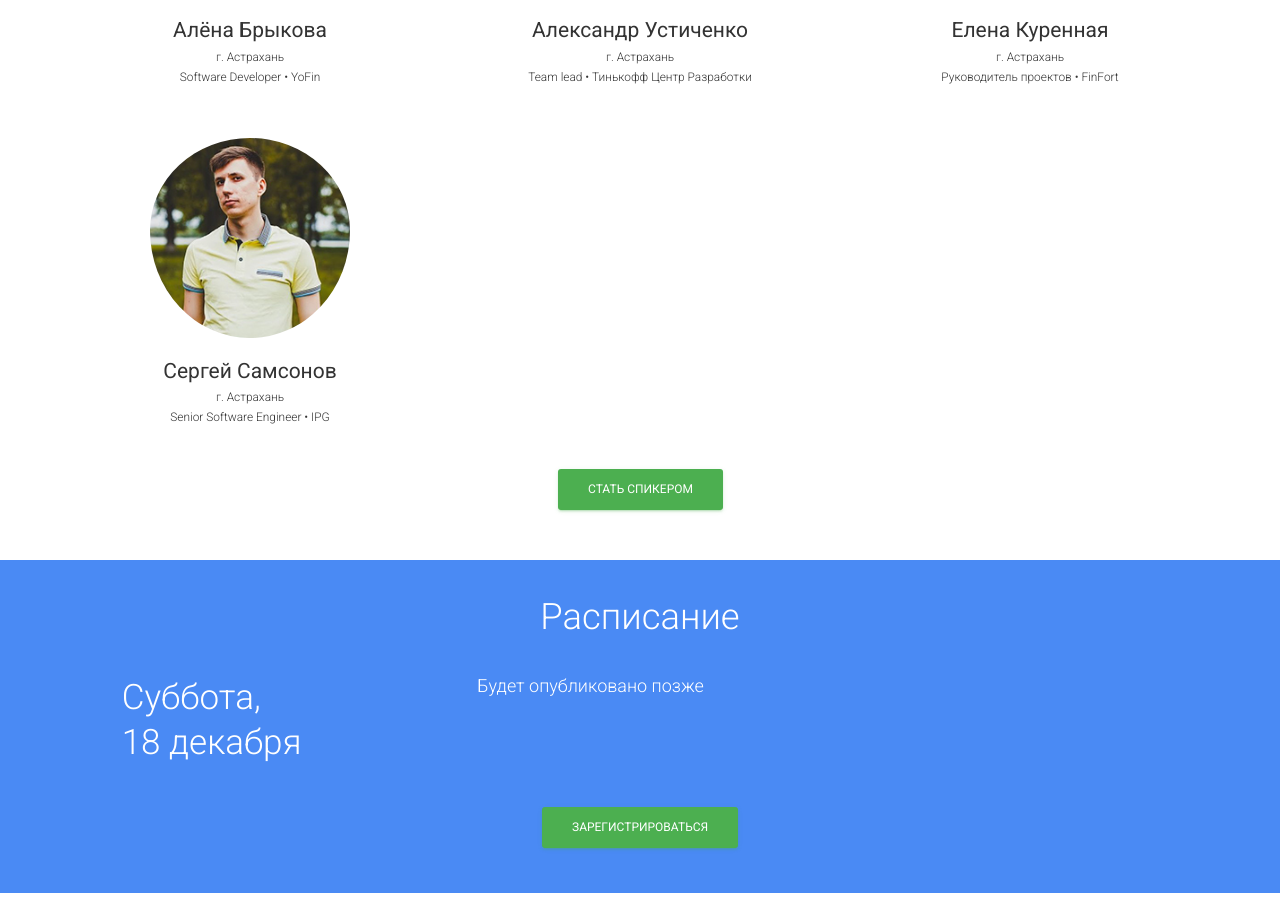
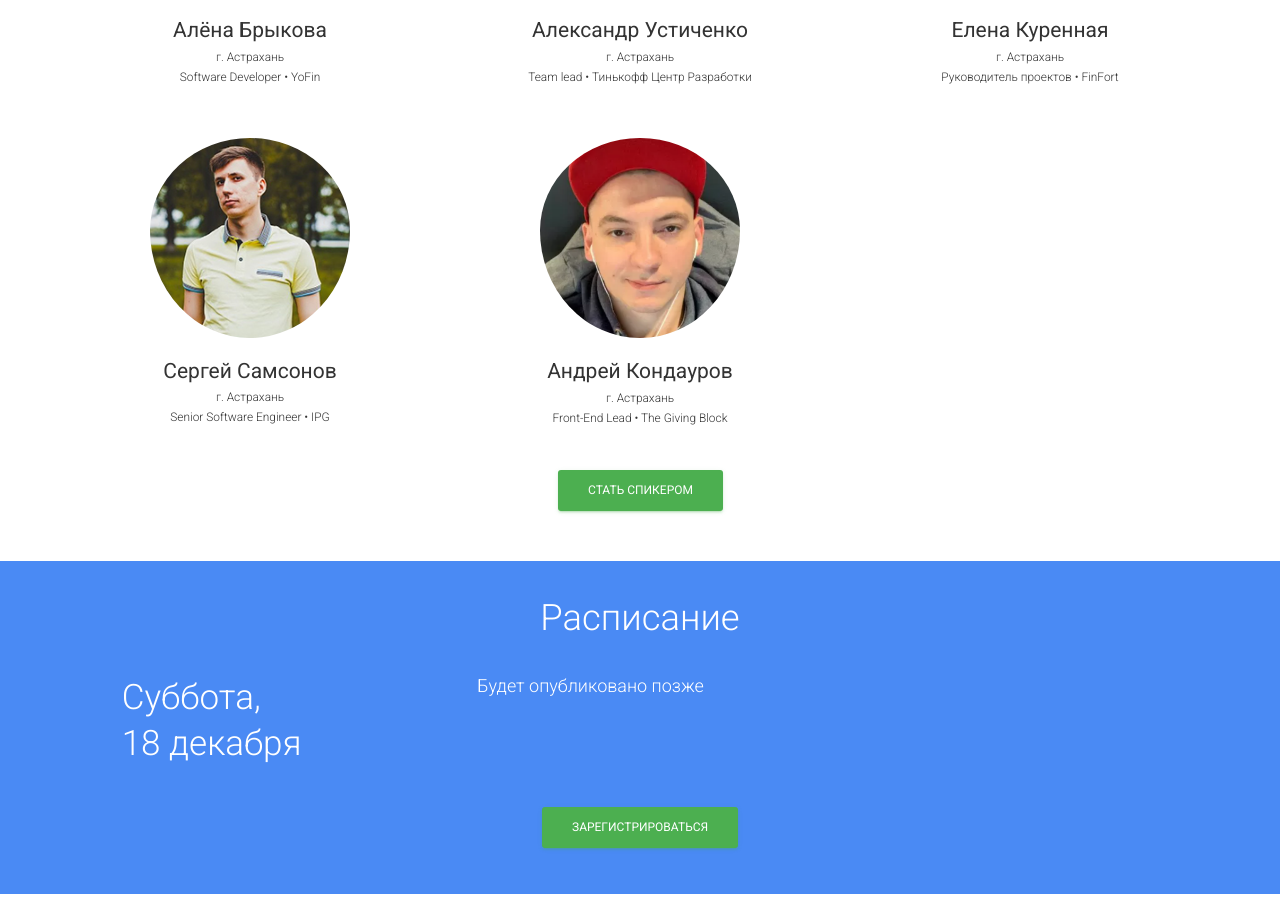
Before and after one commit to Armanitos94/devfest2021, a plain HTML site: page index.html in a window 1280 px wide. Shown: the part 2470-3386 px from the top of the page. Drawn offline with Linux system fonts and the light colour scheme.

Commit message:
Update index.html

```diff
--- a/index.html
+++ b/index.html
@@ -247,6 +247,17 @@
 								</div>
 							</div>
 						</div>
+
+						<div class="col-md-4">
+					    	<div class="thumbnail thumbnail-mod">
+					      		<img src="assets/img/speakers/kondaurov.png" class="img-circle cmd-img">
+					     		<div class="caption text-center">
+						        	<h4>Андрей Кондауров</h4>
+						        	<small>г. Астрахань</small> <br>
+					        	  	<small>Front-End Lead • The Giving Block</small>
+					     		</div>
+					    	</div>
+					  	</div>
 					</div>
 
 
```
